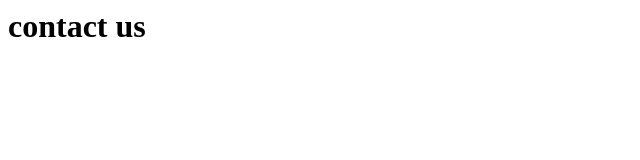
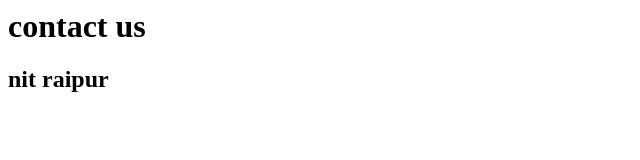
Before and after one commit to jagsbit/learning-collaboration, a plain HTML site: page contact.html in a window 1280 px wide. Shown: the whole page, without its empty margins (0-640 px from the left). Drawn offline with Linux system fonts and the light colour scheme.

Commit message:
contact page modified

```diff
--- a/about.html
+++ b/contact.html
@@ -4,5 +4,6 @@
     </head>
     <body>
         <h1>contact us</h1>
+        <h2>nit raipur</h2>
     </body>
 </html>
```
